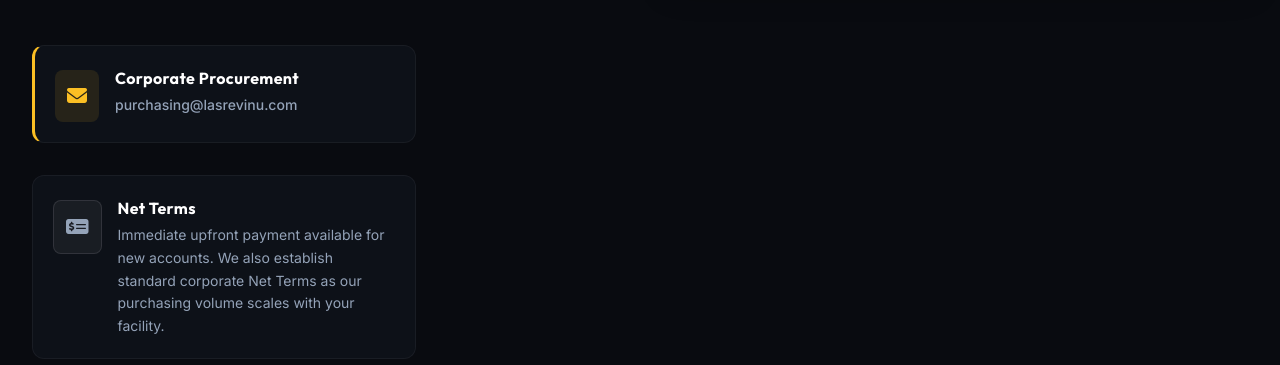
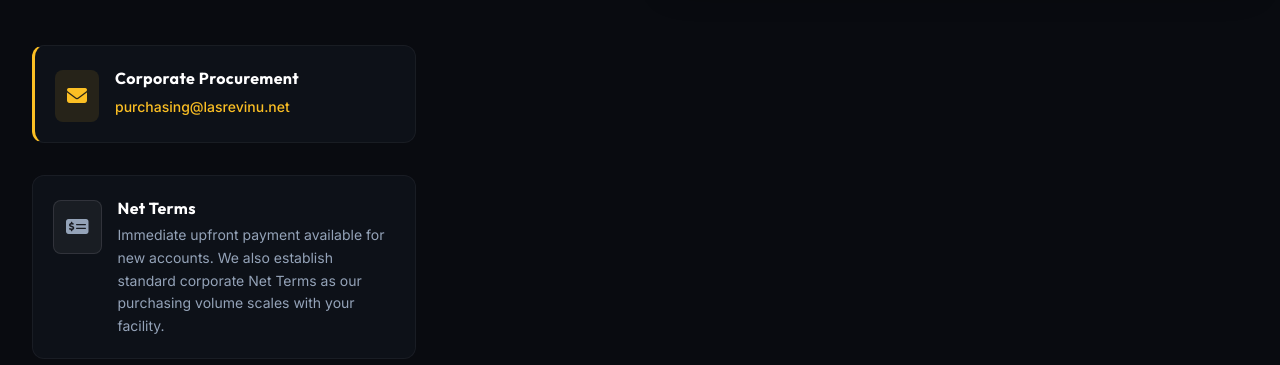
Before and after one commit to lasrevinullc/lasrevinu-corp, a plain HTML site: page contact.html in a window 1280 px wide. Shown: the part 732-1097 px from the top of the page. Drawn offline with nearby package versions, Linux system fonts and the light colour scheme.

Commit message:
Update contact.html

```diff
--- a/contact.html
+++ b/contact.html
@@ -164,8 +164,10 @@
                             </div>
                             <div>
                                 <h3 class="font-bold text-white mb-1 tracking-wide">Corporate Procurement</h3>
-                                <p class="text-sm text-slate-400 leading-relaxed text-brand-gold font-medium">
-                                    purchasing@lasrevinu.com</p>
+                                <a href="mailto:purchasing@lasrevinu.net"
+                                    class="text-sm text-brand-gold font-medium hover:underline transition">
+                                    purchasing@lasrevinu.net
+                                </a>
                             </div>
                         </div>
 
```
